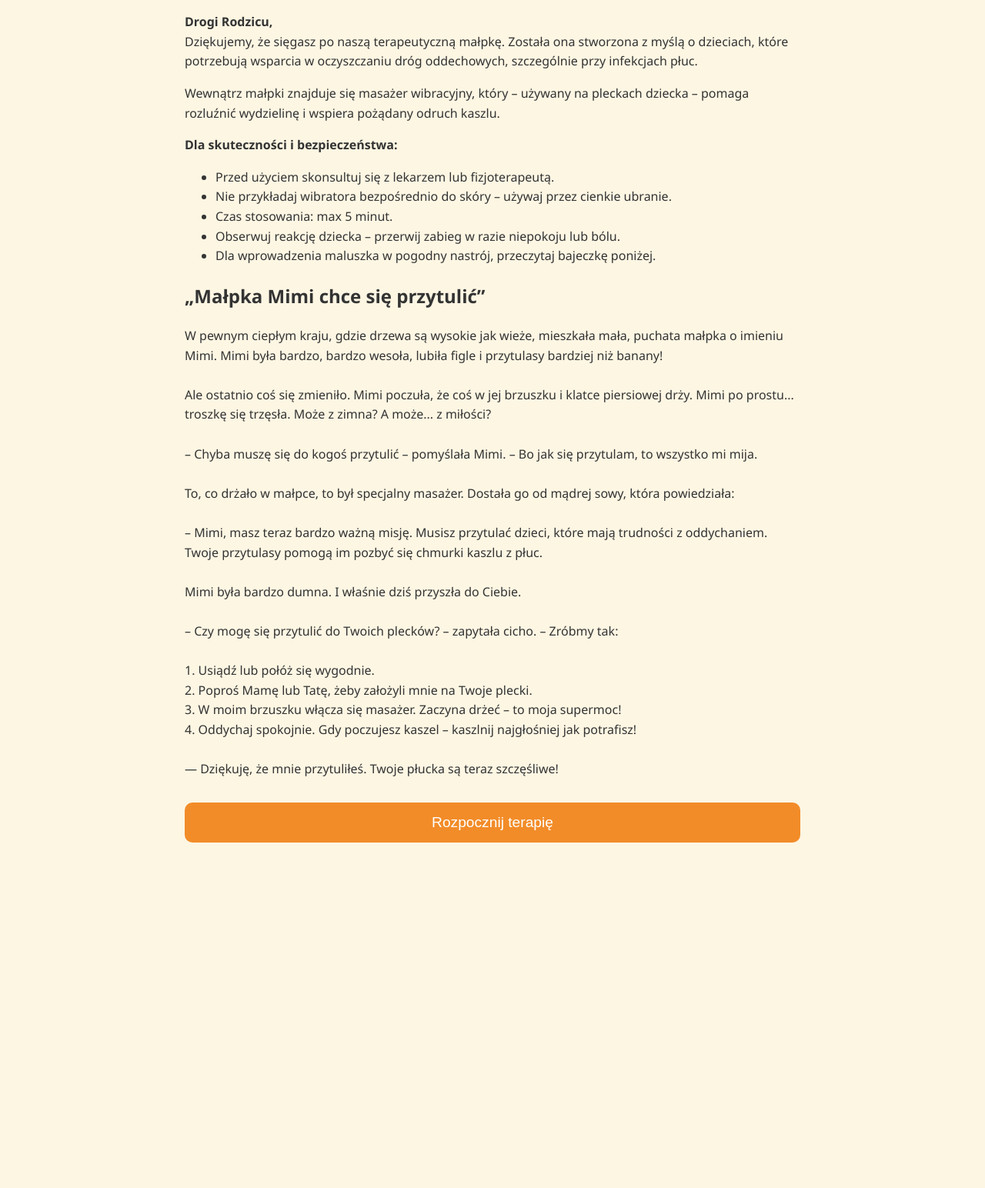
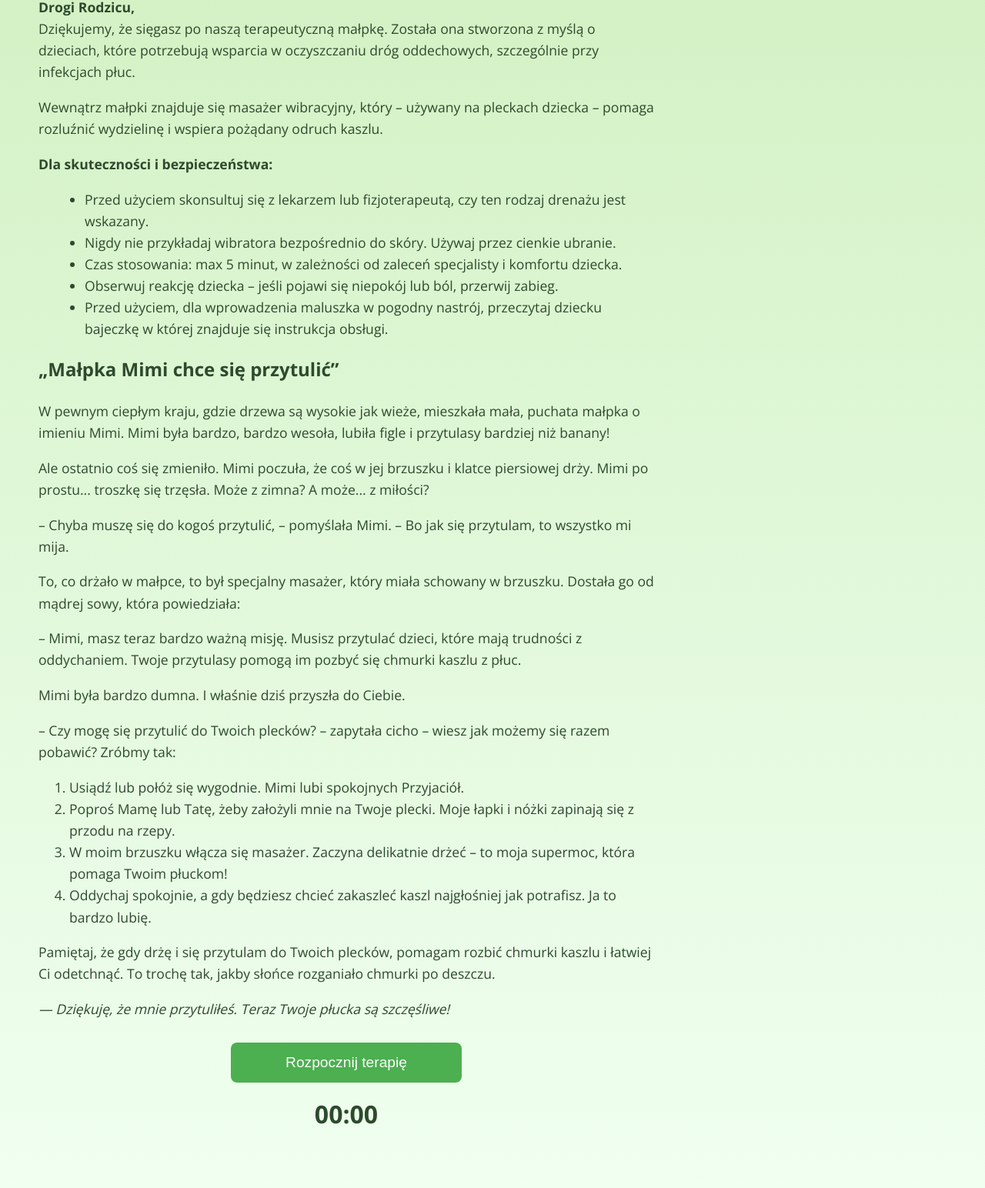
Before and after one commit to Bartek-web/malpka, a plain HTML site: page index.html in a window 1280 px wide. Shown: the part 189-1733 px from the top of the page at 77% size. Before the commit the page ends 1374 px from the top, so only its background shows below. Drawn offline with nearby package versions, Linux system fonts and the light colour scheme.

Commit message:
index.html
Zmiana 3

```diff
--- a/index.html
+++ b/index.html
@@ -2,101 +2,169 @@
 <html lang="pl">
 <head>
 <meta charset="UTF-8" />
-  <meta name="viewport" content="width=device-width, initial-scale=1.0" />
-  <title>Małpka Mimi</title>
+<meta name="viewport" content="width=device-width, initial-scale=1" />
+<title>Małpka Mimi - Bajeczka terapeutyczna</title>
 <style>
+  @import url('https://fonts.googleapis.com/css2?family=Open+Sans:wght@400;700&display=swap');
   body {
-      font-family: 'Segoe UI', sans-serif;
-      background-color: #fdf6e3;
-      color: #333;
+    font-family: 'Open Sans', sans-serif;
+    background: linear-gradient(to bottom, #d0f0c0, #f0fff0);
+    color: #2d4a2d;
+    margin: 20px;
+    padding: 10px 30px 50px 30px;
     max-width: 800px;
-      margin: 40px auto;
-      padding: 20px;
     line-height: 1.6;
   }
-
   h1 {
+    font-weight: 700;
+    font-size: 2.2rem;
     text-align: center;
-      color: #865439;
+    margin-bottom: 15px;
   }
-
-    .button {
+  p, li {
+    font-size: 1.1rem;
+  }
+  ul {
+    margin-left: 20px;
+  }
+  button {
+    background-color: #4CAF50;
+    border: none;
+    padding: 15px 30px;
+    color: white;
+    font-size: 1.2rem;
+    border-radius: 8px;
+    cursor: pointer;
+    margin-top: 30px;
     display: block;
     width: 100%;
-      background-color: #f28c28;
-      color: white;
-      border: none;
-      padding: 15px;
-      font-size: 1.2em;
-      border-radius: 10px;
-      cursor: pointer;
-      margin: 30px 0;
+    max-width: 300px;
+    margin-left: auto;
+    margin-right: auto;
+    transition: background-color 0.3s ease;
   }
-
-    .button:hover {
-      background-color: #e3781c;
+  button:hover {
+    background-color: #3e8e41;
   }
-
   #timer {
-      font-size: 2em;
+    font-size: 2rem;
+    font-weight: 700;
     text-align: center;
-      font-weight: bold;
-      margin-top: 10px;
+    margin-top: 15px;
+    font-variant-numeric: tabular-nums; /* stabilizacja szerokości cyfr */
+  }
+  audio {
+    display: block;
+    margin: 30px auto 0 auto;
+    outline: none;
+    width: 100%;
+    max-width: 400px;
   }
 </style>
 </head>
 <body>
-  <h1>„Małpka Mimi chce się przytulić” – bajeczka terapeutyczna</h1>
 
-  <p><strong>Drogi Rodzicu,</strong><br />
+<h1>„Małpka Mimi chce się przytulić” – bajeczka terapeutyczna dla dzieci</h1>
+
+<p><strong>Drogi Rodzicu,</strong><br>
 Dziękujemy, że sięgasz po naszą terapeutyczną małpkę. Została ona stworzona z myślą o dzieciach, które potrzebują wsparcia w oczyszczaniu dróg oddechowych, szczególnie przy infekcjach płuc.</p>
 
 <p>Wewnątrz małpki znajduje się masażer wibracyjny, który – używany na pleckach dziecka – pomaga rozluźnić wydzielinę i wspiera pożądany odruch kaszlu.</p>
 
 <p><strong>Dla skuteczności i bezpieczeństwa:</strong></p>
 <ul>
-    <li>Przed użyciem skonsultuj się z lekarzem lub fizjoterapeutą.</li>
-    <li>Nie przykładaj wibratora bezpośrednio do skóry – używaj przez cienkie ubranie.</li>
-    <li>Czas stosowania: max 5 minut.</li>
-    <li>Obserwuj reakcję dziecka – przerwij zabieg w razie niepokoju lub bólu.</li>
-    <li>Dla wprowadzenia maluszka w pogodny nastrój, przeczytaj bajeczkę poniżej.</li>
+  <li>Przed użyciem skonsultuj się z lekarzem lub fizjoterapeutą, czy ten rodzaj drenażu jest wskazany.</li>
+  <li>Nigdy nie przykładaj wibratora bezpośrednio do skóry. Używaj przez cienkie ubranie.</li>
+  <li>Czas stosowania: max 5 minut, w zależności od zaleceń specjalisty i komfortu dziecka.</li>
+  <li>Obserwuj reakcję dziecka – jeśli pojawi się niepokój lub ból, przerwij zabieg.</li>
+  <li>Przed użyciem, dla wprowadzenia maluszka w pogodny nastrój, przeczytaj dziecku bajeczkę w której znajduje się instrukcja obsługi.</li>
 </ul>
 
 <h2>„Małpka Mimi chce się przytulić”</h2>
 
-  <p>
-    W pewnym ciepłym kraju, gdzie drzewa są wysokie jak wieże, mieszkała mała, puchata małpka o imieniu Mimi. Mimi była bardzo, bardzo wesoła, lubiła figle i przytulasy bardziej niż banany!<br><br>
-    Ale ostatnio coś się zmieniło. Mimi poczuła, że coś w jej brzuszku i klatce piersiowej drży. Mimi po prostu... troszkę się trzęsła. Może z zimna? A może... z miłości?<br><br>
-    – Chyba muszę się do kogoś przytulić – pomyślała Mimi. – Bo jak się przytulam, to wszystko mi mija.<br><br>
-    To, co drżało w małpce, to był specjalny masażer. Dostała go od mądrej sowy, która powiedziała:<br><br>
-    – Mimi, masz teraz bardzo ważną misję. Musisz przytulać dzieci, które mają trudności z oddychaniem. Twoje przytulasy pomogą im pozbyć się chmurki kaszlu z płuc.<br><br>
-    Mimi była bardzo dumna. I właśnie dziś przyszła do Ciebie.<br><br>
-    – Czy mogę się przytulić do Twoich plecków? – zapytała cicho. – Zróbmy tak:<br><br>
-    1. Usiądź lub połóż się wygodnie.<br>
-    2. Poproś Mamę lub Tatę, żeby założyli mnie na Twoje plecki.<br>
-    3. W moim brzuszku włącza się masażer. Zaczyna drżeć – to moja supermoc!<br>
-    4. Oddychaj spokojnie. Gdy poczujesz kaszel – kaszlnij najgłośniej jak potrafisz!<br><br>
-    — Dziękuję, że mnie przytuliłeś. Twoje płucka są teraz szczęśliwe!
-  </p>
+<p>W pewnym ciepłym kraju, gdzie drzewa są wysokie jak wieże, mieszkała mała, puchata małpka o imieniu Mimi. Mimi była bardzo, bardzo wesoła, lubiła figle i przytulasy bardziej niż banany!</p>
 
-  <button class="button" onclick="startTimer()">Rozpocznij terapię</button>
-  <div id="timer"></div>
+<p>Ale ostatnio coś się zmieniło. Mimi poczuła, że coś w jej brzuszku i klatce piersiowej drży.  Mimi po prostu... troszkę się trzęsła. Może z zimna? A może... z miłości?</p>
+
+<p>– Chyba muszę się do kogoś przytulić, – pomyślała Mimi. – Bo jak się przytulam, to wszystko mi mija.</p>
+
+<p>To, co drżało w małpce, to był specjalny masażer, który miała schowany w brzuszku. Dostała go od mądrej sowy, która powiedziała:</p>
+
+<p>– Mimi, masz teraz bardzo ważną misję. Musisz przytulać dzieci, które mają trudności z oddychaniem. Twoje przytulasy pomogą im pozbyć się chmurki kaszlu z płuc.</p>
+
+<p>Mimi była bardzo dumna. I właśnie dziś przyszła do Ciebie.</p>
+
+<p>– Czy mogę się przytulić do Twoich plecków? – zapytała cicho – wiesz jak możemy się razem pobawić? Zróbmy tak:</p>
+
+<ol>
+  <li>Usiądź lub połóż się wygodnie. Mimi lubi spokojnych Przyjaciół.</li>
+  <li>Poproś Mamę lub Tatę, żeby założyli mnie na Twoje plecki. Moje łapki i nóżki zapinają się z przodu na rzepy.</li>
+  <li>W moim brzuszku włącza się masażer. Zaczyna delikatnie drżeć – to moja supermoc, która pomaga Twoim płuckom!</li>
+  <li>Oddychaj spokojnie, a gdy będziesz chcieć zakaszleć kaszl najgłośniej jak potrafisz. Ja to bardzo lubię.</li>
+</ol>
+
+<p>Pamiętaj, że gdy drżę i się przytulam do Twoich plecków, pomagam rozbić chmurki kaszlu i łatwiej Ci odetchnąć. To trochę tak, jakby słońce rozganiało chmurki po deszczu.</p>
+
+<p><em>— Dziękuję, że mnie przytuliłeś. Teraz Twoje płucka są szczęśliwe!</em></p>
+
+<button id="startBtn">Rozpocznij terapię</button>
+
+<div id="timer">00:00</div>
+
+<audio id="jungleAudio" loop preload="auto">
+  <source src="https://cdn.pixabay.com/download/audio/2021/10/15/audio_08686002f6.mp3?filename=jungle-sounds-ambient-6995.mp3" type="audio/mpeg" />
+  Twoja przeglądarka nie wspiera odtwarzania audio.
+</audio>
 
 <script>
-    function startTimer() {
-      let seconds = 300; // 5 minut
-      const timer = document.getElementById("timer");
-      const interval = setInterval(() => {
-        const min = Math.floor(seconds / 60);
-        const sec = seconds % 60;
-        timer.textContent = `${min}:${sec.toString().padStart(2, '0')}`;
-        seconds--;
-        if (seconds < 0) {
-          clearInterval(interval);
-          timer.textContent = "Terapia zakończona ❤️";
+  const startBtn = document.getElementById('startBtn');
+  const timerEl = document.getElementById('timer');
+  const audio = document.getElementById('jungleAudio');
+
+  let startTime = null;
+  let timerInterval = null;
+
+  function formatTime(ms) {
+    const totalSeconds = Math.floor(ms / 1000);
+    const minutes = Math.floor(totalSeconds / 60);
+    const seconds = totalSeconds % 60;
+    // Formatowanie z zerem wiodącym i bez migania minuty (stała szerokość)
+    return `${minutes.toString().padStart(2,'0')}:${seconds.toString().padStart(2,'0')}`;
   }
-      }, 1000);
+
+  function updateTimer() {
+    if (!startTime) return;
+    const now = Date.now();
+    let diff = now - startTime;
+
+    if (diff >= 5 * 60 * 1000) { // 5 minut max
+      diff = 5 * 60 * 1000;
+      clearInterval(timerInterval);
+      startBtn.disabled = false;
+      startBtn.textContent = 'Rozpocznij terapię';
+      audio.pause();
     }
+
+    timerEl.textContent = formatTime(diff);
+  }
+
+  startBtn.addEventListener('click', () => {
+    if (timerInterval) {
+      clearInterval(timerInterval);
+      timerInterval = null;
+      audio.pause();
+      startBtn.textContent = 'Rozpocznij terapię';
+      timerEl.textContent = "00:00";
+      return;
+    }
+    startTime = Date.now();
+    timerEl.textContent = "00:00";
+    startBtn.textContent = 'Zakończ terapię';
+    audio.currentTime = 0;
+    audio.play();
+    timerInterval = setInterval(updateTimer, 250); // Aktualizacja 4 razy na sekundę dla płynności
+  });
 </script>
+
 </body>
 </html>
```
Lines whose indentation alone changed are shown as unchanged.
